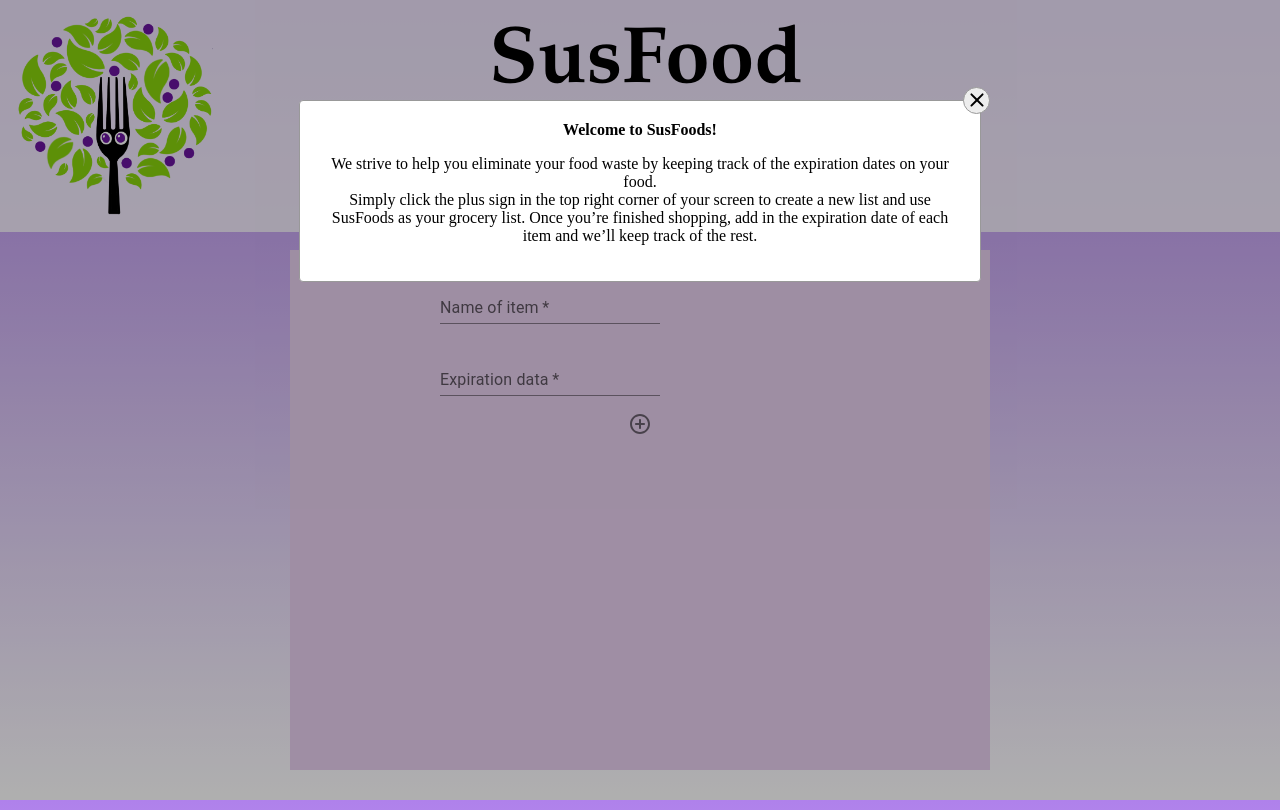
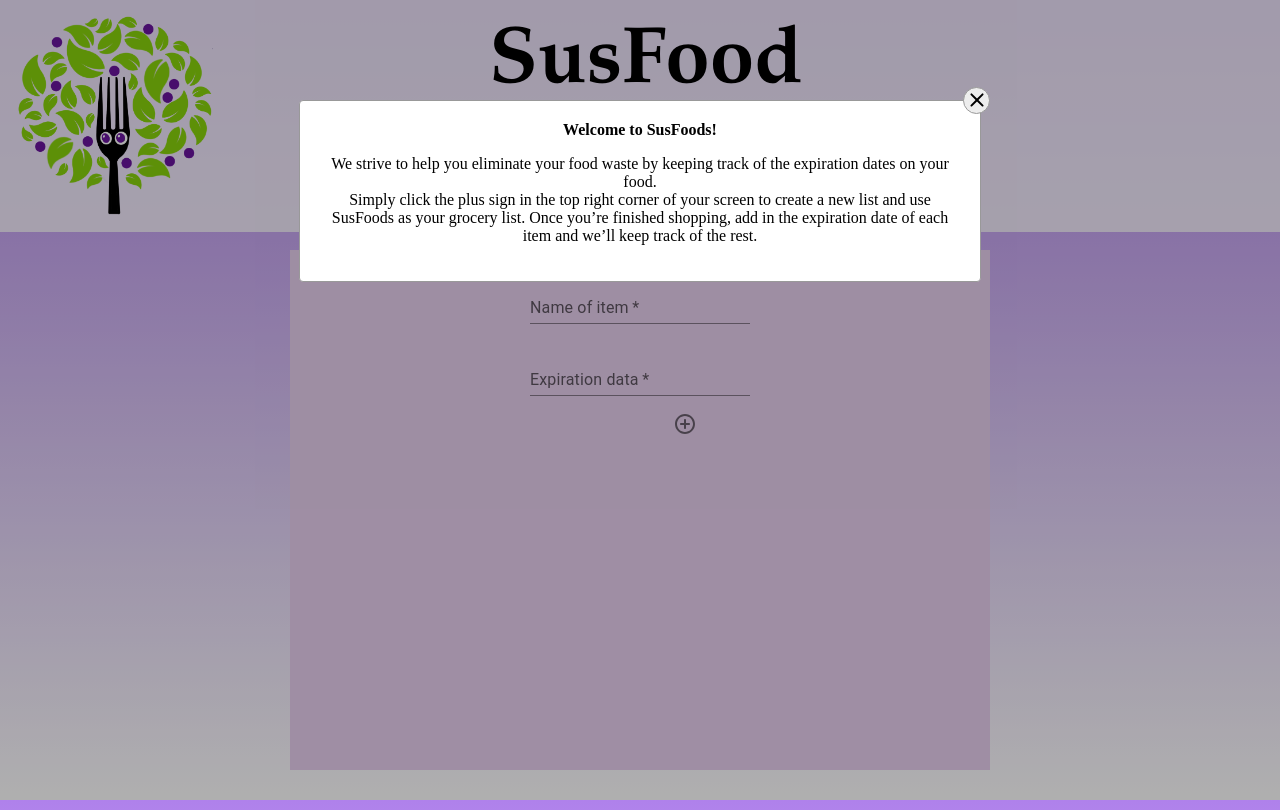
Before and after one commit to Ayon-Bhowmick/HackHolyoke, a React (Create React App) app in the folder sustainability/: page /Add in a window 1280 px wide. Shown: the top 810 px of the page. Built offline with nearby package versions, Linux system fonts and the light colour scheme.

Commit message:
Center add menu text fields

```diff
--- a/sustainability/src/components/AddButton/Add.css
+++ b/sustainability/src/components/AddButton/Add.css
@@ -1,7 +1,6 @@
 body{
     background-color: #9266ff;
     text-align: center;
-    align-self: center;
   }
   .App{
     background-color: #e7cfee;
@@ -11,6 +10,10 @@ body{
     padding:10px;
   }
 
+   header {
+    margin-left: 90px;
+
+  }
   #to-do-form input{
     /* float: left; */
     background-color: rgb(35, 136, 167);
```
